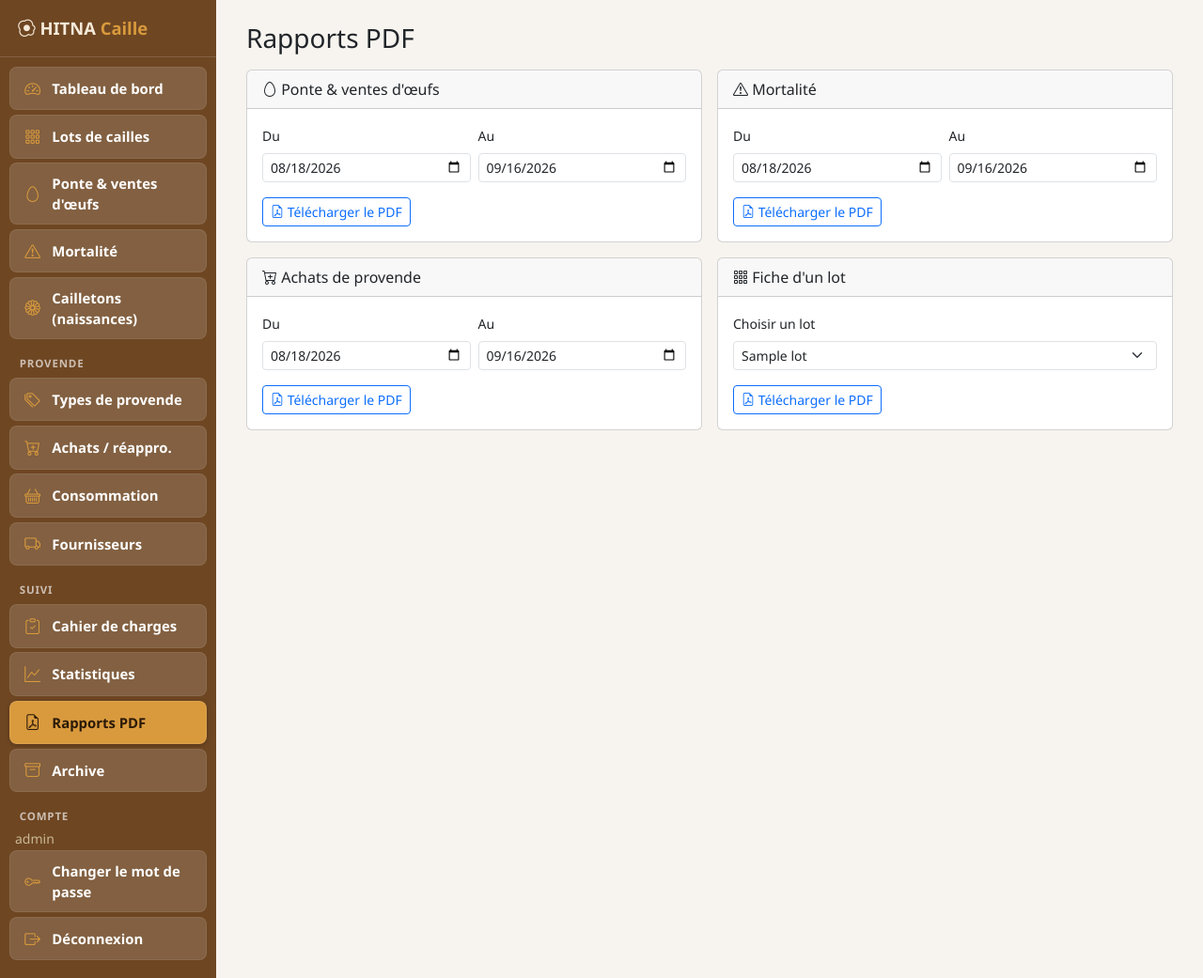
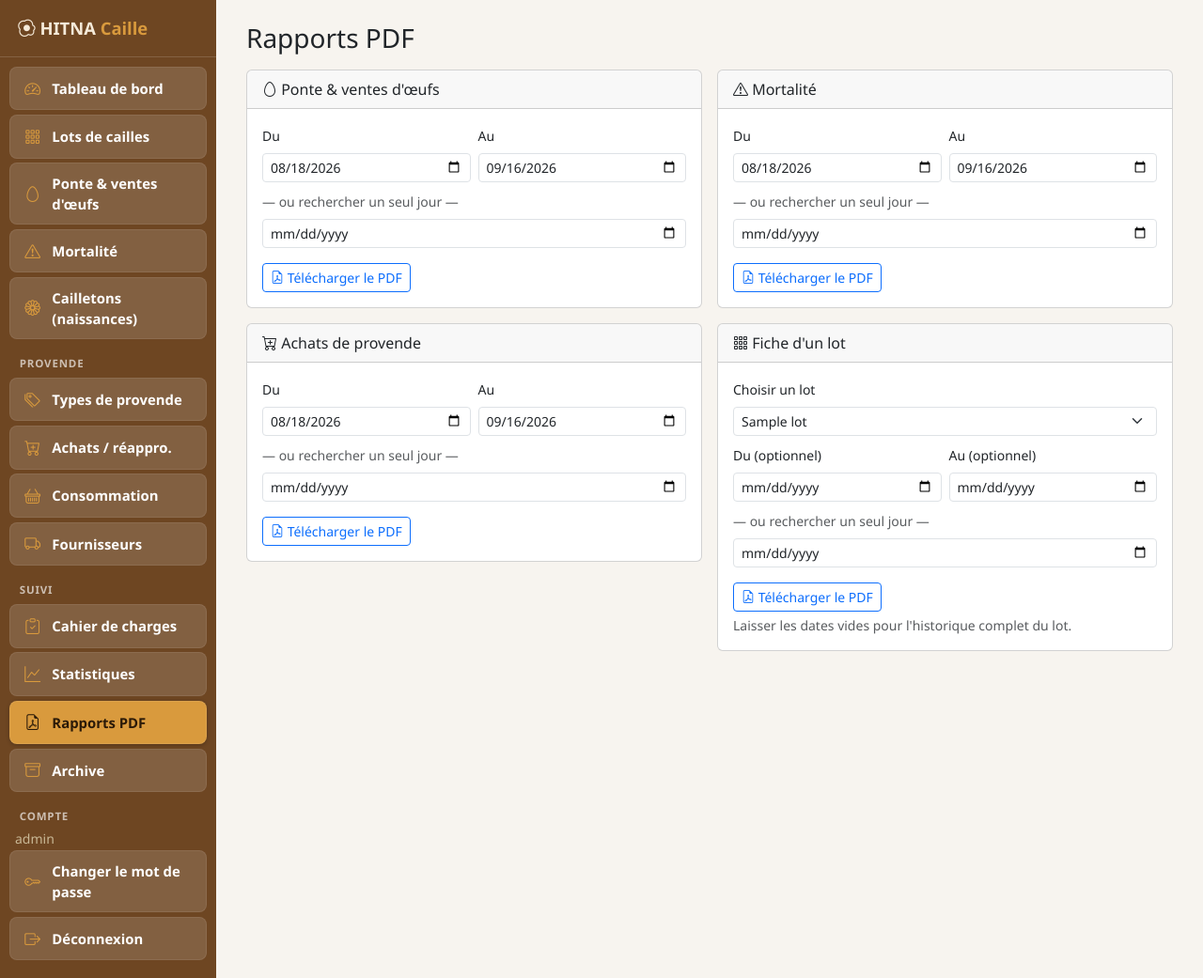
Before and after one commit to Delkatonne/caille-management, a Flask app: page /caille/rapports in a window 1280 px wide. Shown: the whole page at 94% size. Run offline with Flask 3, Linux system fonts and the light colour scheme; a user stored in the database is signed in; tables that the repository leaves empty hold one stand-in row (values such as "Sample post").

Commit message:
amélioration de la recherche du rapport

```diff
--- a/templates/caille/rapports.html
+++ b/templates/caille/rapports.html
@@ -8,10 +8,14 @@
     <div class="card">
       <div class="card-header"><i class="bi bi-egg"></i> Ponte &amp; ventes d'œufs</div>
       <div class="card-body">
-        <form action="{{ url_for('caille.rapport_ponte_pdf') }}" method="get" target="_blank">
+        <form action="{{ url_for('caille.rapport_ponte_pdf') }}" method="get" target="_blank" onsubmit="return appliquerDatePrecise(this)">
           <div class="row g-2">
             <div class="col-6"><label class="form-label small">Du</label><input type="date" class="form-control form-control-sm" name="debut" value="{{ date_debut }}"></div>
             <div class="col-6"><label class="form-label small">Au</label><input type="date" class="form-control form-control-sm" name="fin" value="{{ date_fin }}"></div>
+          </div>
+          <div class="mt-2">
+            <label class="form-label small text-muted">— ou rechercher un seul jour —</label>
+            <input type="date" class="form-control form-control-sm date-precise">
           </div>
           <button class="btn btn-outline-primary btn-sm mt-3"><i class="bi bi-file-earmark-pdf"></i> Télécharger le PDF</button>
         </form>
@@ -23,10 +27,14 @@
     <div class="card">
       <div class="card-header"><i class="bi bi-exclamation-triangle"></i> Mortalité</div>
       <div class="card-body">
-        <form action="{{ url_for('caille.rapport_mortalite_pdf') }}" method="get" target="_blank">
+        <form action="{{ url_for('caille.rapport_mortalite_pdf') }}" method="get" target="_blank" onsubmit="return appliquerDatePrecise(this)">
           <div class="row g-2">
             <div class="col-6"><label class="form-label small">Du</label><input type="date" class="form-control form-control-sm" name="debut" value="{{ date_debut }}"></div>
             <div class="col-6"><label class="form-label small">Au</label><input type="date" class="form-control form-control-sm" name="fin" value="{{ date_fin }}"></div>
+          </div>
+          <div class="mt-2">
+            <label class="form-label small text-muted">— ou rechercher un seul jour —</label>
+            <input type="date" class="form-control form-control-sm date-precise">
           </div>
           <button class="btn btn-outline-primary btn-sm mt-3"><i class="bi bi-file-earmark-pdf"></i> Télécharger le PDF</button>
         </form>
@@ -38,10 +46,14 @@
     <div class="card">
       <div class="card-header"><i class="bi bi-cart-plus"></i> Achats de provende</div>
       <div class="card-body">
-        <form action="{{ url_for('caille.rapport_achats_pdf') }}" method="get" target="_blank">
+        <form action="{{ url_for('caille.rapport_achats_pdf') }}" method="get" target="_blank" onsubmit="return appliquerDatePrecise(this)">
           <div class="row g-2">
             <div class="col-6"><label class="form-label small">Du</label><input type="date" class="form-control form-control-sm" name="debut" value="{{ date_debut }}"></div>
             <div class="col-6"><label class="form-label small">Au</label><input type="date" class="form-control form-control-sm" name="fin" value="{{ date_fin }}"></div>
+          </div>
+          <div class="mt-2">
+            <label class="form-label small text-muted">— ou rechercher un seul jour —</label>
+            <input type="date" class="form-control form-control-sm date-precise">
           </div>
           <button class="btn btn-outline-primary btn-sm mt-3"><i class="bi bi-file-earmark-pdf"></i> Télécharger le PDF</button>
         </form>
@@ -54,10 +66,19 @@
       <div class="card-header"><i class="bi bi-grid-3x3-gap"></i> Fiche d'un lot</div>
       <div class="card-body">
         <label class="form-label small">Choisir un lot</label>
-        <select class="form-select form-select-sm mb-3" id="selectLotPdf">
+        <select class="form-select form-select-sm mb-2" id="selectLotPdf">
           {% for l in lots %}<option value="{{ l.id }}">{{ l.nom }}{{ ' (archivé)' if l.statut=='archive' }}</option>{% endfor %}
         </select>
-        <button class="btn btn-outline-primary btn-sm" onclick="ouvrirFicheLot()"><i class="bi bi-file-earmark-pdf"></i> Télécharger le PDF</button>
+        <div class="row g-2">
+          <div class="col-6"><label class="form-label small">Du (optionnel)</label><input type="date" class="form-control form-control-sm" id="lotDebut"></div>
+          <div class="col-6"><label class="form-label small">Au (optionnel)</label><input type="date" class="form-control form-control-sm" id="lotFin"></div>
+        </div>
+        <div class="mt-2">
+          <label class="form-label small text-muted">— ou rechercher un seul jour —</label>
+          <input type="date" class="form-control form-control-sm" id="lotDatePrecise">
+        </div>
+        <button class="btn btn-outline-primary btn-sm mt-3" onclick="ouvrirFicheLot()"><i class="bi bi-file-earmark-pdf"></i> Télécharger le PDF</button>
+        <div class="form-text">Laisser les dates vides pour l'historique complet du lot.</div>
       </div>
     </div>
   </div>
@@ -66,9 +87,31 @@
 
 {% block scripts %}
 <script>
+// Si une "date précise" est renseignée dans un formulaire, elle remplace
+// à la fois le "Du" et le "Au" avant l'envoi -> rapport sur un seul jour.
+function appliquerDatePrecise(form) {
+  const datePrecise = form.querySelector('.date-precise');
+  if (datePrecise && datePrecise.value) {
+    form.querySelector('input[name="debut"]').value = datePrecise.value;
+    form.querySelector('input[name="fin"]').value = datePrecise.value;
+  }
+  return true;
+}
+
 function ouvrirFicheLot() {
   const id = document.getElementById('selectLotPdf').value;
-  if (id) window.open(`/caille/rapports/lot/${id}.pdf`, '_blank');
+  if (!id) return;
+  const datePrecise = document.getElementById('lotDatePrecise').value;
+  let debut = document.getElementById('lotDebut').value;
+  let fin = document.getElementById('lotFin').value;
+  if (datePrecise) { debut = datePrecise; fin = datePrecise; }
+
+  let url = `/caille/rapports/lot/${id}.pdf`;
+  const params = [];
+  if (debut) params.push('debut=' + debut);
+  if (fin) params.push('fin=' + fin);
+  if (params.length) url += '?' + params.join('&');
+  window.open(url, '_blank');
 }
 </script>
 {% endblock %}
```
